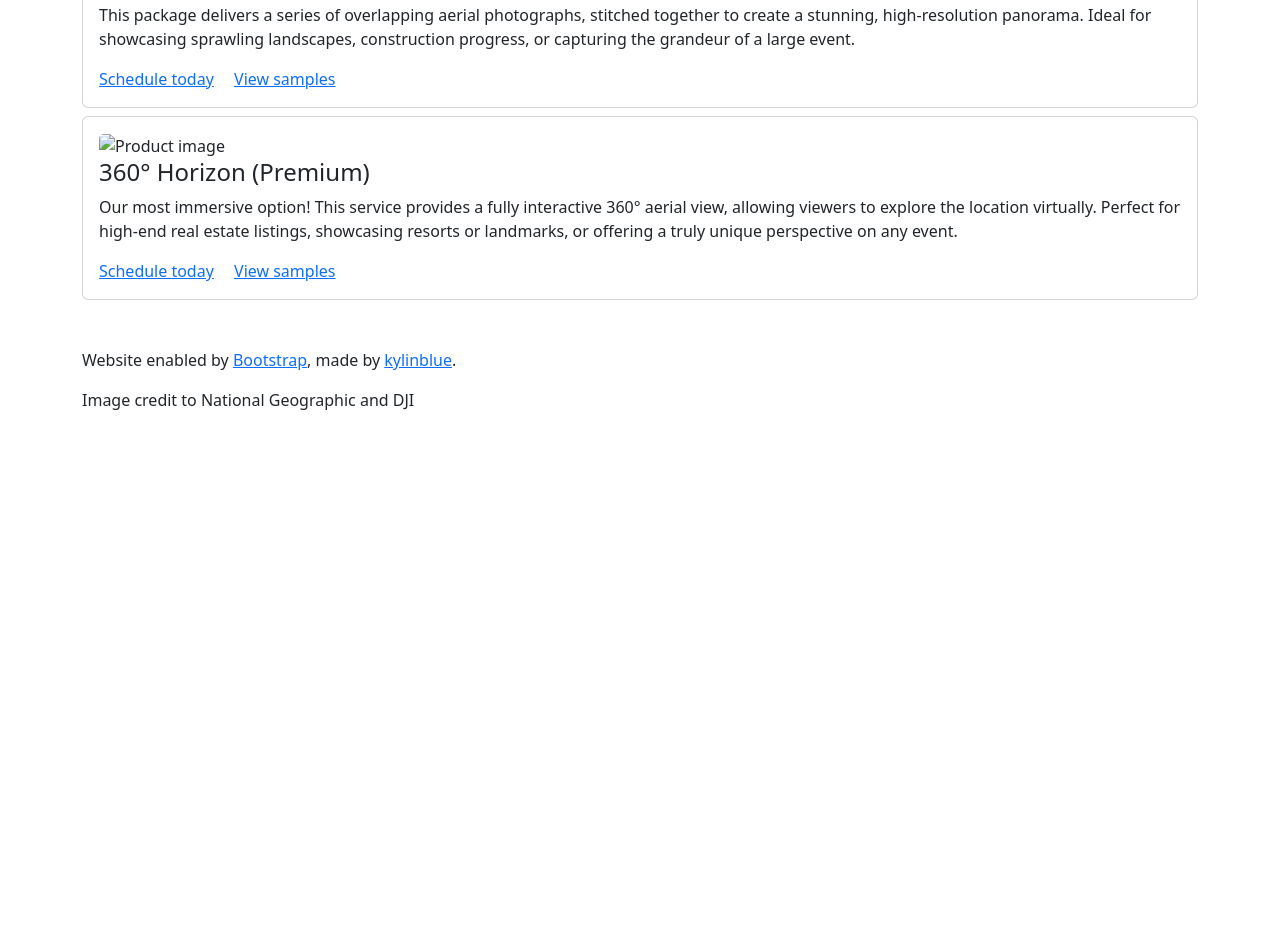
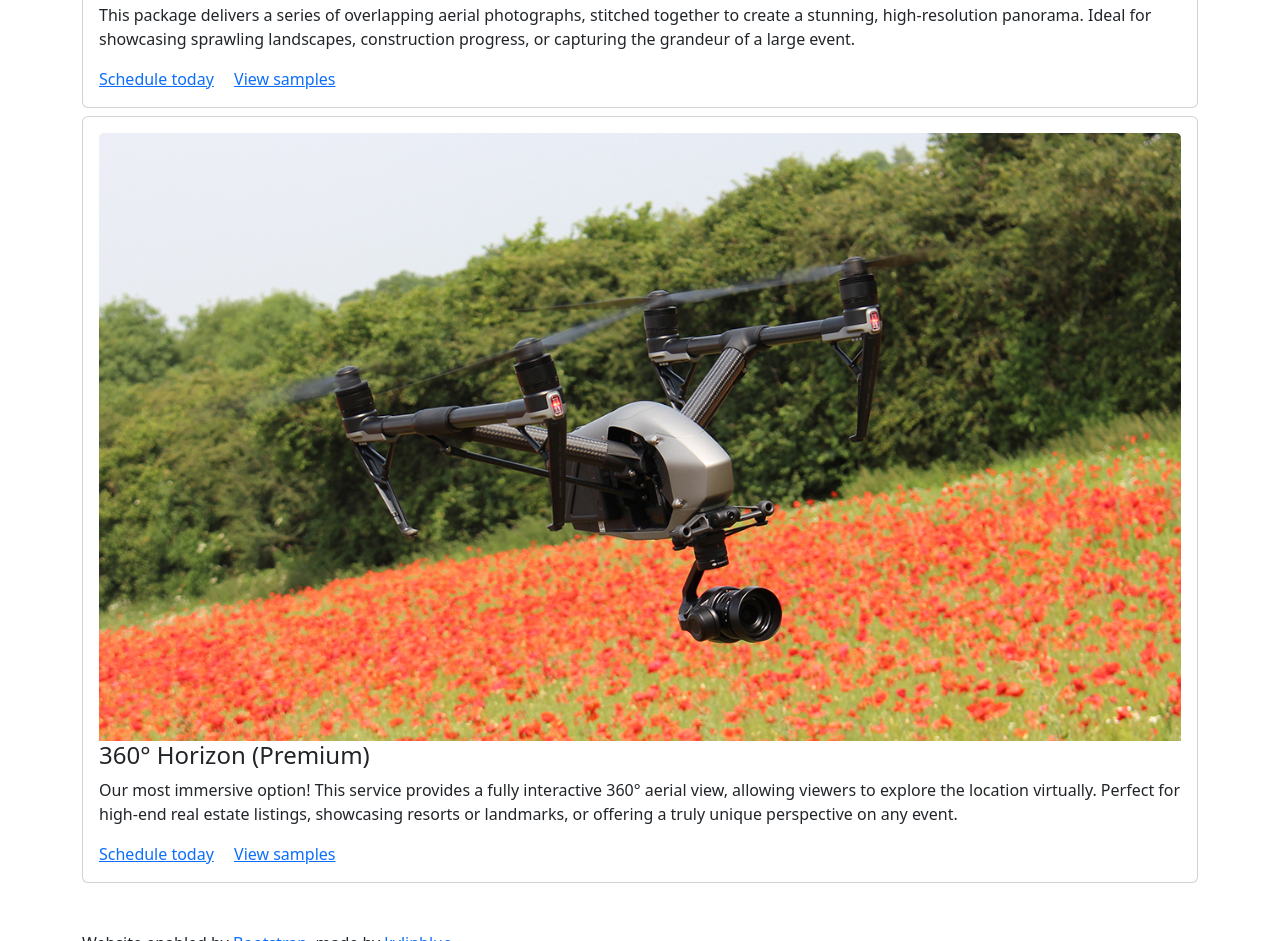
Before and after one commit to kylinblue/CSC340-Summer-Static_Web_App, a plain HTML site: page products.html in a window 1280 px wide. Shown: the part 1813-2754 px from the top of the page. Before the commit the page ends 2241 px from the top, so only its background shows below. Drawn offline with nearby package versions, Linux system fonts and the light colour scheme; the site is published under a folder, as on GitHub Pages, so addresses that start at the root find nothing.

Commit message:
image linkage fixed

```diff
--- a/products.html
+++ b/products.html
@@ -53,7 +53,7 @@
     </div>
     <div class="card mb-2">
         <div class="card-body">
-            <img class="card-img-top" src="/images/drone3.jpg" alt="Product image">
+            <img class="card-img-top" src="images/drone3.jpg" alt="Product image">
             <h4 class="card-title">360° Horizon (Premium)</h4>
             <p class="card-text">Our most immersive option! This service provides a fully interactive 360° aerial view, allowing viewers to explore the location virtually. Perfect for high-end real estate listings, showcasing resorts or landmarks, or offering a truly unique perspective on any event.</p>
             <a href="#" class="card-link">Schedule today</a>
```
